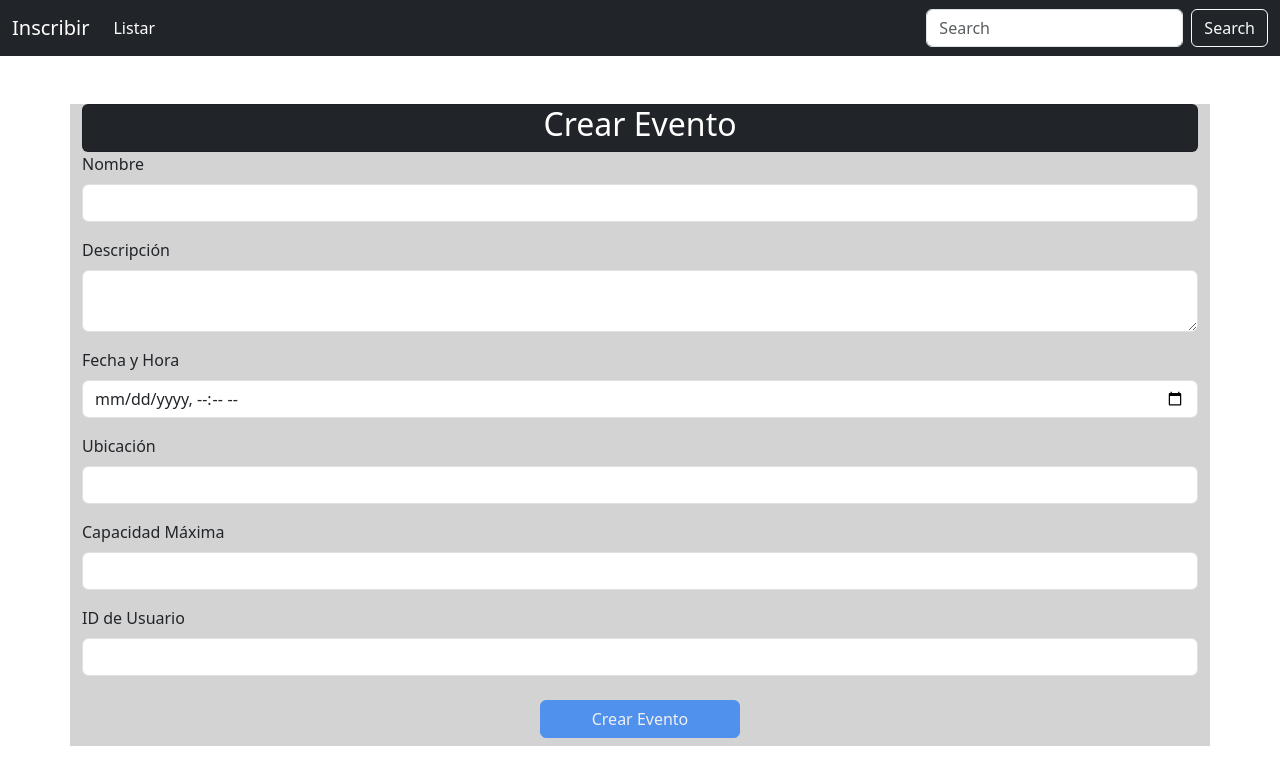
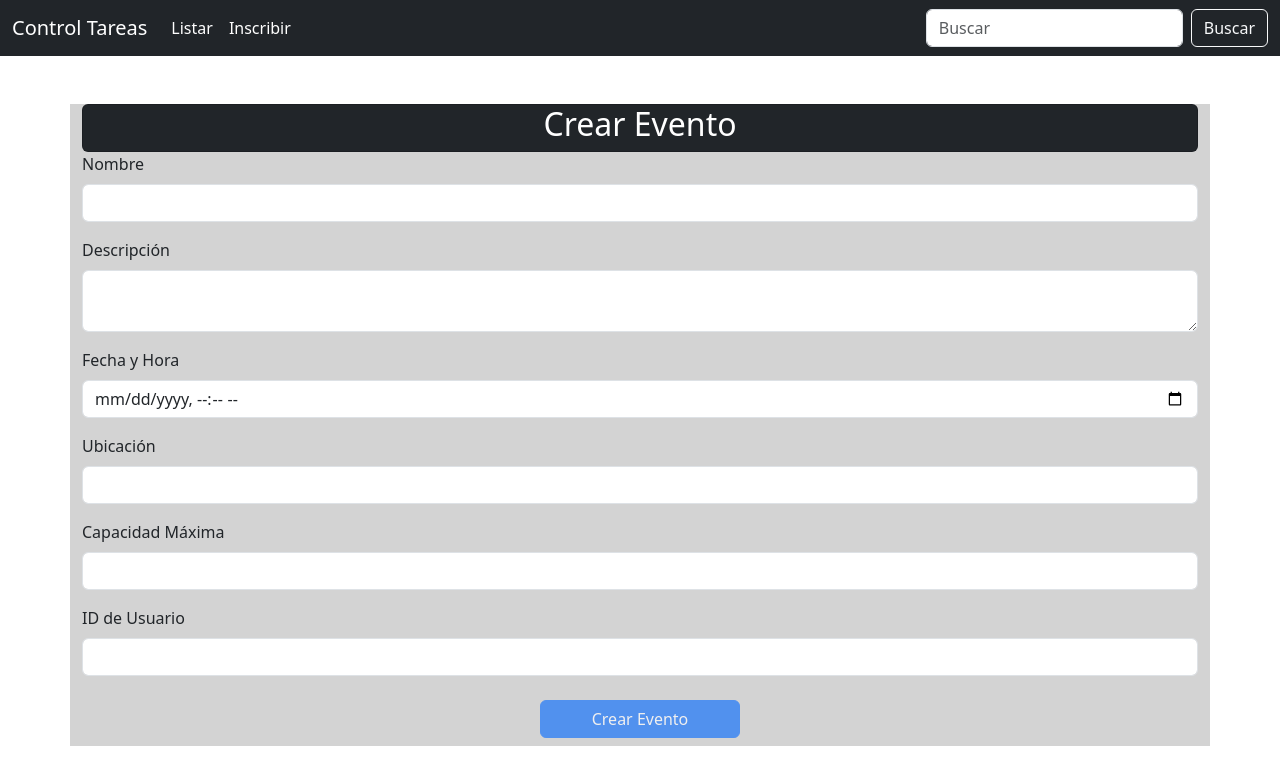
Before and after one commit to cjavier28/GestionEventosAngular, an Angular app: page /inscribir in a window 1280 px wide. Shown: the top 784 px of the page. Built offline with nearby package versions, Linux system fonts and the light colour scheme.

Commit message:
RELEASE_GESTION_EVENTO_HU1102
Se actualiza navbar

```diff
--- a/src/app/componentes/listargestioneventos/listargestioneventos.component.ts
+++ b/src/app/componentes/listargestioneventos/listargestioneventos.component.ts
@@ -20,7 +20,7 @@ export class ListargestioneventosComponent implements OnInit {
   eventos: MatTableDataSource<GestionEventosEve> = new MatTableDataSource();
   displayedColumns: string[] = ['idEvento', 'nombre', 'descripcion', 'estado', 'fechaCreacion','acciones' ]; // Columnas visibles
   @ViewChild(MatPaginator) paginator!: MatPaginator; // Referencia al paginador
-   eventosData:GestionEventosEve[]=[];
+  eventosData:GestionEventosEve[]=[];
   pageSize: number = 5;
   pageSizeOptions: number[] = [5, 10, 20]; // Opciones de tamaño de página
   cantidadregistro:number= this.eventosData.length;
--- a/src/app/componentes/navbar/navbar.component.html
+++ b/src/app/componentes/navbar/navbar.component.html
@@ -1,26 +1,22 @@
-<nav class="navbar navbar-expand-lg bg-dark">
+
+<nav class="navbar navbar-expand-lg navbar-dark bg-dark">
   <div class="container-fluid">
-    <!-- Botón del menú para pantallas pequeñas -->
-    <button class="navbar-toggler" type="button" data-bs-toggle="collapse" data-bs-target="#navbarTogglerDemo01" aria-controls="navbarTogglerDemo01" aria-expanded="false" aria-label="Toggle navigation">
+    <a class="navbar-brand" href="#">Control Tareas</a>
+    <button class="navbar-toggler" type="button" data-bs-toggle="collapse" data-bs-target="#navbarColor01" aria-controls="navbarColor01" aria-expanded="false" aria-label="Toggle navigation">
       <span class="navbar-toggler-icon"></span>
     </button>
-
-    <!-- Menú de navegación colapsable -->
-    <div class="collapse navbar-collapse" id="navbarTogglerDemo01">
-      <!-- Logo de la marca -->
-      <a class="navbar-brand text-white" href="#" routerLink="/inscribir">Inscribir</a>
-
-      <!-- Elementos del menú -->
+    <div class="collapse navbar-collapse" id="navbarColor01">
       <ul class="navbar-nav me-auto mb-2 mb-lg-0">
         <li class="nav-item">
-          <a class="nav-link text-white" href="#">Listar</a>
+          <a class="nav-link active" aria-current="page" routerLink="/">Listar</a>
+        </li>
+        <li class="nav-item">
+          <a class="nav-link active" aria-current="page" routerLink="/inscribir">Inscribir</a>
         </li>
       </ul>
-
-      <!-- Formulario de búsqueda -->
-      <form class="d-flex" role="search">
-        <input class="form-control me-2" type="search" placeholder="Search" aria-label="Search">
-        <button class="btn btn-outline-light" type="submit">Search</button>
+      <form class="d-flex">
+        <input class="form-control me-2" type="search" placeholder="Buscar" aria-label="Buscar">
+        <button class="btn btn-outline-light" type="button">Buscar</button>
       </form>
     </div>
   </div>
```
